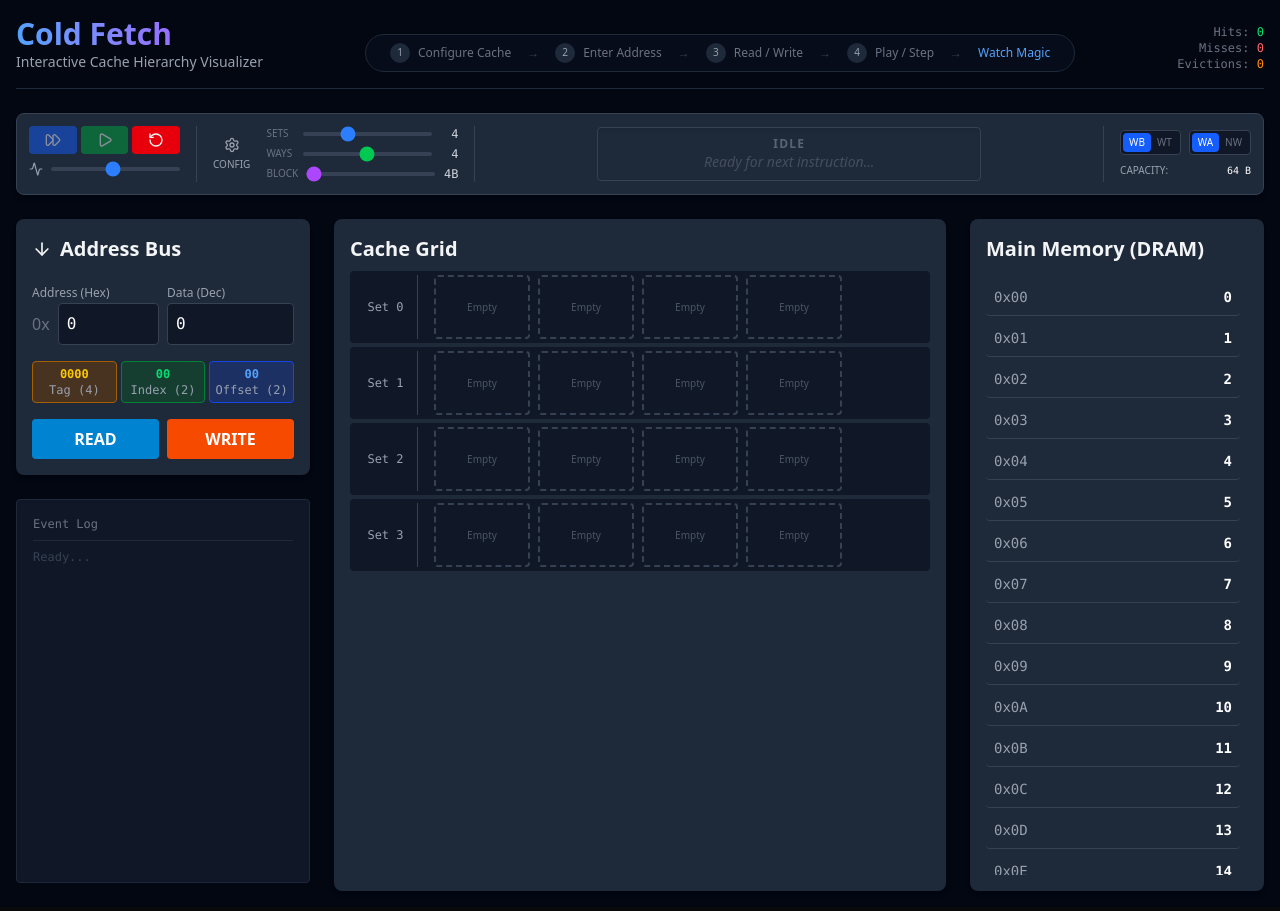
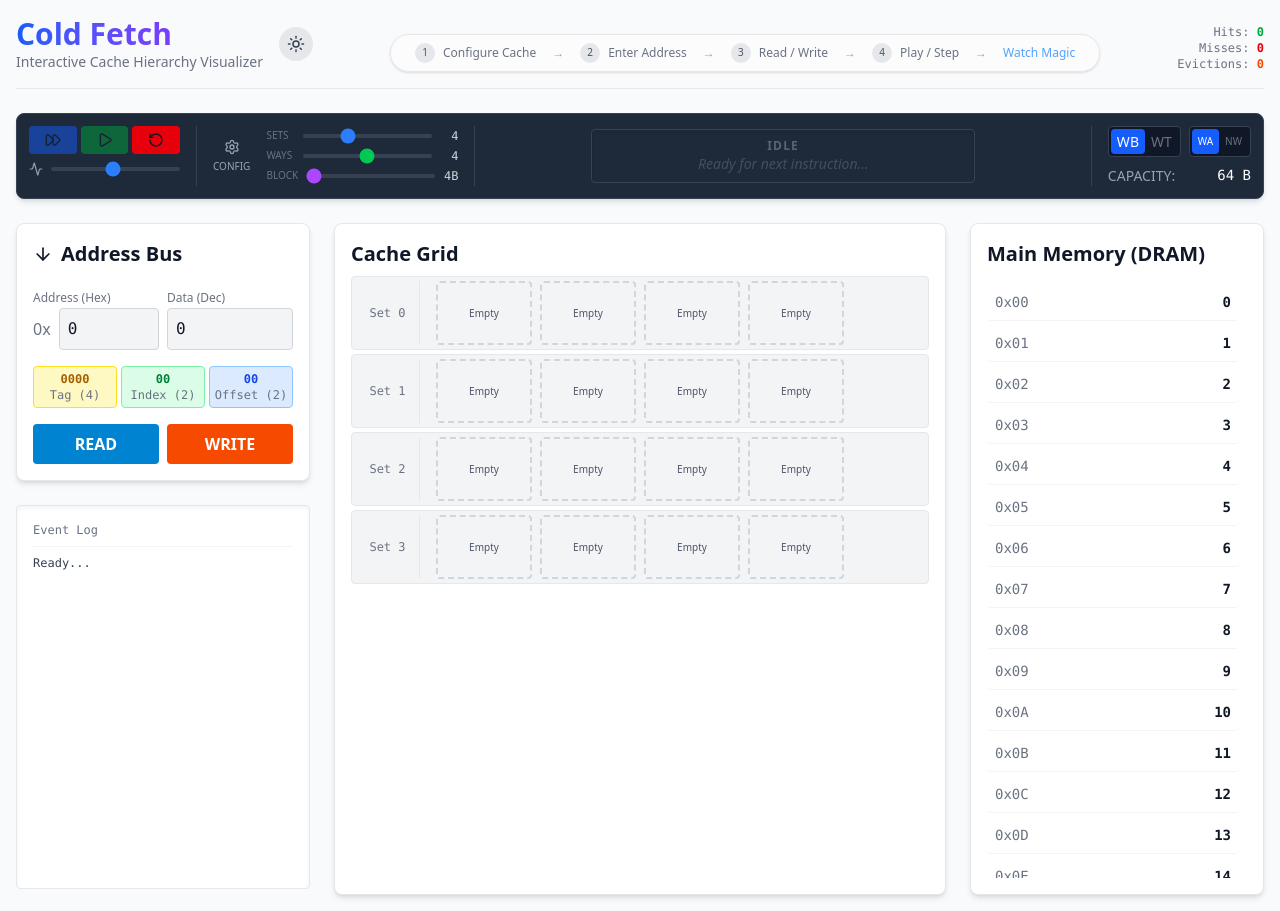
Before and after one commit to sohambagchi/cold-fetch, a React (Vite) app: page / in a window 1280 px wide. Built offline with nearby package versions, Linux system fonts and the light colour scheme.

Commit message:
light mode doesn't work

```diff
--- a/src/App.tsx
+++ b/src/App.tsx
@@ -1,4 +1,5 @@
 import { useEffect, useState } from 'react';
+import { Moon, Sun } from 'lucide-react';
 import { useCacheEngine } from './hooks/useCacheEngine';
 import { ControlPanel } from './components/ControlPanel';
 import { AddressBus } from './components/AddressBus';
@@ -23,15 +24,39 @@ function App() {
   const [isPlaying, setIsPlaying] = useState(false);
   const [playbackSpeed, setPlaybackSpeed] = useState(1000); // ms
 
+  // Dark Mode Logic
+  const [theme, setTheme] = useState<'dark' | 'light'>(() => {
+    if (typeof window !== 'undefined') {
+      return localStorage.getItem('theme') as 'dark' | 'light' || 'dark';
+    }
+    return 'dark';
+  });
+
+  useEffect(() => {
+    const root = window.document.documentElement;
+    if (theme === 'dark') {
+      root.classList.add('dark');
+    } else {
+      root.classList.remove('dark');
+    }
+    localStorage.setItem('theme', theme);
+  }, [theme]);
+
+  const toggleTheme = () => {
+    setTheme(prev => prev === 'dark' ? 'light' : 'dark');
+  };
+
   // Auto-play logic
   useEffect(() => {
-    let timer: any;
+    let timer: ReturnType<typeof setInterval>;
     if (isPlaying && isProcessing) {
       timer = setInterval(() => {
         step();
       }, playbackSpeed);
     } else if (!isProcessing && isPlaying) {
-      setIsPlaying(false);
+      // Avoid calling setState synchronously within an effect
+      const timeoutId = setTimeout(() => setIsPlaying(false), 0);
+      return () => clearTimeout(timeoutId);
     }
     return () => clearInterval(timer);
   }, [isPlaying, isProcessing, step, playbackSpeed]);
@@ -41,46 +66,55 @@ function App() {
     : null;
 
   return (
-    <div className="min-h-screen bg-gray-950 text-gray-100 p-4 font-sans selection:bg-blue-500/30">
+    <div className="min-h-screen bg-gray-50 dark:bg-gray-950 text-gray-900 dark:text-gray-100 p-4 font-sans selection:bg-blue-500/30 transition-colors duration-300">
       <div className="max-w-7xl mx-auto space-y-6">
 
         {/* Header */}
-        <header className="flex justify-between items-end border-b border-gray-800 pb-4">
-          <div>
-            <h1 className="text-3xl font-bold bg-gradient-to-r from-blue-400 to-purple-500 bg-clip-text text-transparent">
-              Cold Fetch
-            </h1>
-            <p className="text-gray-400 text-sm">Interactive Cache Hierarchy Visualizer</p>
+        <header className="flex justify-between items-end border-b border-gray-200 dark:border-gray-800 pb-4 transition-colors duration-300">
+          <div className="flex items-center gap-4">
+            <div>
+              <h1 className="text-3xl font-bold bg-gradient-to-r from-blue-600 to-purple-600 dark:from-blue-400 dark:to-purple-500 bg-clip-text text-transparent">
+                Cold Fetch
+              </h1>
+              <p className="text-gray-500 dark:text-gray-400 text-sm">Interactive Cache Hierarchy Visualizer</p>
+            </div>
+            <button
+              onClick={toggleTheme}
+              className="p-2 rounded-full bg-gray-200 dark:bg-gray-800 text-gray-700 dark:text-gray-400 hover:bg-gray-300 dark:hover:bg-gray-700 transition-colors"
+              title={theme === 'dark' ? "Switch to Light Mode" : "Switch to Dark Mode"}
+            >
+              {theme === 'dark' ? <Sun size={18} /> : <Moon size={18} />}
+            </button>
           </div>
 
-          <div className="hidden lg:flex items-center space-x-4 text-xs text-gray-500 border border-gray-800 rounded-full px-6 py-2 bg-gray-900/30">
+          <div className="hidden lg:flex items-center space-x-4 text-xs text-gray-500 border border-gray-200 dark:border-gray-800 rounded-full px-6 py-2 bg-white/50 dark:bg-gray-900/30 shadow-sm dark:shadow-none transition-colors duration-300">
             <div className="flex items-center gap-2">
-              <span className="bg-gray-800 text-gray-400 w-5 h-5 flex items-center justify-center rounded-full text-[10px]">1</span>
+              <span className="bg-gray-200 dark:bg-gray-800 text-gray-600 dark:text-gray-400 w-5 h-5 flex items-center justify-center rounded-full text-[10px]">1</span>
               <span>Configure Cache</span>
             </div>
-            <span className="text-gray-700">→</span>
+            <span className="text-gray-400 dark:text-gray-700">→</span>
             <div className="flex items-center gap-2">
-              <span className="bg-gray-800 text-gray-400 w-5 h-5 flex items-center justify-center rounded-full text-[10px]">2</span>
+              <span className="bg-gray-200 dark:bg-gray-800 text-gray-600 dark:text-gray-400 w-5 h-5 flex items-center justify-center rounded-full text-[10px]">2</span>
               <span>Enter Address</span>
             </div>
-            <span className="text-gray-700">→</span>
+            <span className="text-gray-400 dark:text-gray-700">→</span>
             <div className="flex items-center gap-2">
-              <span className="bg-gray-800 text-gray-400 w-5 h-5 flex items-center justify-center rounded-full text-[10px]">3</span>
+              <span className="bg-gray-200 dark:bg-gray-800 text-gray-600 dark:text-gray-400 w-5 h-5 flex items-center justify-center rounded-full text-[10px]">3</span>
               <span>Read / Write</span>
             </div>
-            <span className="text-gray-700">→</span>
+            <span className="text-gray-400 dark:text-gray-700">→</span>
             <div className="flex items-center gap-2">
-              <span className="bg-gray-800 text-gray-400 w-5 h-5 flex items-center justify-center rounded-full text-[10px]">4</span>
+              <span className="bg-gray-200 dark:bg-gray-800 text-gray-600 dark:text-gray-400 w-5 h-5 flex items-center justify-center rounded-full text-[10px]">4</span>
               <span>Play / Step</span>
             </div>
-            <span className="text-gray-700">→</span>
+            <span className="text-gray-400 dark:text-gray-700">→</span>
             <span className="text-blue-400 font-medium">Watch Magic</span>
           </div>
 
           <div className="text-right text-xs text-gray-500 font-mono">
-            <div>Hits: <span className="text-green-400">{stats.hits}</span></div>
-            <div>Misses: <span className="text-red-400">{stats.misses}</span></div>
-            <div>Evictions: <span className="text-orange-400">{stats.evictions}</span></div>
+            <div>Hits: <span className="text-green-600 dark:text-green-400 font-bold">{stats.hits}</span></div>
+            <div>Misses: <span className="text-red-600 dark:text-red-400 font-bold">{stats.misses}</span></div>
+            <div>Evictions: <span className="text-orange-600 dark:text-orange-400 font-bold">{stats.evictions}</span></div>
           </div>
         </header>
 
@@ -119,11 +153,11 @@ function App() {
                 The user didn't explicitly ask to move Event Log, but the left column is now very empty.
                 Let's move Event Log here to balance the height.
             */}
-            <div className="bg-gray-900 rounded p-4 h-96 overflow-y-auto font-mono text-xs border border-gray-800 shadow-inner">
-              <div className="text-gray-500 mb-2 sticky top-0 bg-gray-900 pb-2 border-b border-gray-800">Event Log</div>
+            <div className="bg-white dark:bg-gray-900 rounded p-4 h-96 overflow-y-auto font-mono text-xs border border-gray-200 dark:border-gray-800 shadow-inner dark:shadow-none transition-colors duration-300">
+              <div className="text-gray-500 mb-2 sticky top-0 bg-white dark:bg-gray-900 pb-2 border-b border-gray-100 dark:border-gray-800 transition-colors duration-300">Event Log</div>
               {events.map((e, i) => (
-                <div key={i} className={`mb-1 ${i === currentEventIndex ? 'text-white font-bold bg-gray-800 p-1 rounded' : 'text-gray-500 p-1'}`}>
-                  <span className="text-blue-500">[{e.type}]</span> {e.description}
+                <div key={i} className={`mb-1 ${i === currentEventIndex ? 'dark:text-white text-gray-900 font-bold bg-gray-100 dark:bg-gray-800 p-1 rounded' : 'text-gray-500 p-1'}`}>
+                  <span className="text-blue-600 dark:text-blue-500">[{e.type}]</span> {e.description}
                 </div>
               ))}
               {events.length === 0 && <span className="text-gray-700">Ready...</span>}
--- a/src/components/AddressBus.tsx
+++ b/src/components/AddressBus.tsx
@@ -22,48 +22,48 @@ export function AddressBus({ config, onAccess, isProcessing }: AddressBusProps)
     };
 
     return (
-        <div className="bg-gray-800 p-4 rounded-lg shadow-md space-y-4">
+        <div className="bg-white dark:bg-gray-800 p-4 rounded-lg shadow-md space-y-4 border border-gray-200 dark:border-gray-700 transition-colors duration-300">
             <h2 className="text-xl font-bold flex items-center gap-2">
                 <ArrowDown size={20} /> Address Bus
             </h2>
 
             <div className="flex gap-2">
                 <div className="flex-1">
-                    <label className="text-xs text-gray-400">Address (Hex)</label>
+                    <label className="text-xs text-gray-500 dark:text-gray-400">Address (Hex)</label>
                     <div className="flex items-center gap-2">
                         <span className="text-gray-500">0x</span>
                         <input
                             type="text"
                             value={addressInput}
                             onChange={e => setAddressInput(e.target.value)}
-                            className="bg-gray-900 border border-gray-700 rounded p-2 text-white w-full font-mono"
+                            className="bg-gray-100 dark:bg-gray-900 border border-gray-300 dark:border-gray-700 rounded p-2 text-gray-900 dark:text-white w-full font-mono transition-colors"
                         />
                     </div>
                 </div>
                 <div className="flex-1">
-                    <label className="text-xs text-gray-400">Data (Dec)</label>
+                    <label className="text-xs text-gray-500 dark:text-gray-400">Data (Dec)</label>
                     <input
                         type="number"
                         value={dataInput}
                         onChange={e => setDataInput(e.target.value)}
-                        className="bg-gray-900 border border-gray-700 rounded p-2 text-white w-full font-mono"
+                        className="bg-gray-100 dark:bg-gray-900 border border-gray-300 dark:border-gray-700 rounded p-2 text-gray-900 dark:text-white w-full font-mono transition-colors"
                     />
                 </div>
             </div>
 
             {/* Bit Breakdown Visualizer */}
             <div className="flex gap-1 text-center text-xs font-mono mt-2">
-                <div className="flex-1 bg-yellow-900/50 p-1 rounded border border-yellow-700" title="Tag">
-                    <div className="text-yellow-400 font-bold">{formatBinary(breakDown.tag, breakDown.tagBits)}</div>
-                    <div className="text-gray-400">Tag ({breakDown.tagBits})</div>
+                <div className="flex-1 bg-yellow-100 dark:bg-yellow-900/50 p-1 rounded border border-yellow-300 dark:border-yellow-700" title="Tag">
+                    <div className="text-yellow-700 dark:text-yellow-400 font-bold">{formatBinary(breakDown.tag, breakDown.tagBits)}</div>
+                    <div className="text-gray-500 dark:text-gray-400">Tag ({breakDown.tagBits})</div>
                 </div>
-                <div className="flex-1 bg-green-900/50 p-1 rounded border border-green-700" title="Index">
-                    <div className="text-green-400 font-bold">{formatBinary(breakDown.index, breakDown.indexBits)}</div>
-                    <div className="text-gray-400">Index ({breakDown.indexBits})</div>
+                <div className="flex-1 bg-green-100 dark:bg-green-900/50 p-1 rounded border border-green-300 dark:border-green-700" title="Index">
+                    <div className="text-green-700 dark:text-green-400 font-bold">{formatBinary(breakDown.index, breakDown.indexBits)}</div>
+                    <div className="text-gray-500 dark:text-gray-400">Index ({breakDown.indexBits})</div>
                 </div>
-                <div className="flex-1 bg-blue-900/50 p-1 rounded border border-blue-700" title="Offset">
-                    <div className="text-blue-400 font-bold">{formatBinary(breakDown.offset, breakDown.offsetBits)}</div>
-                    <div className="text-gray-400">Offset ({breakDown.offsetBits})</div>
+                <div className="flex-1 bg-blue-100 dark:bg-blue-900/50 p-1 rounded border border-blue-300 dark:border-blue-700" title="Offset">
+                    <div className="text-blue-700 dark:text-blue-400 font-bold">{formatBinary(breakDown.offset, breakDown.offsetBits)}</div>
+                    <div className="text-gray-500 dark:text-gray-400">Offset ({breakDown.offsetBits})</div>
                 </div>
             </div>
 
--- a/src/components/CacheGrid.tsx
+++ b/src/components/CacheGrid.tsx
@@ -9,14 +9,14 @@ interface CacheGridProps {
     currentEvent: CacheEvent | null;
 }
 
-export function CacheGrid({ cache, config: _config, currentEvent }: CacheGridProps) {
+export function CacheGrid({ cache, currentEvent }: CacheGridProps) {
     // Determine highlights from event
     const highlightSet = currentEvent?.payload?.setIndex;
     const highlightWay = currentEvent?.payload?.wayIndex;
     // const isMiss = currentEvent?.type === 'MISS';
 
     return (
-        <div className="bg-gray-800 p-4 rounded-lg shadow-md overflow-x-auto h-[672px] overflow-y-auto custom-scrollbar">
+        <div className="bg-white dark:bg-gray-800 p-4 rounded-lg shadow-md overflow-x-auto h-[672px] overflow-y-auto custom-scrollbar border border-gray-200 dark:border-gray-700 transition-colors duration-300">
             <h2 className="text-xl font-bold mb-2">Cache Grid</h2>
             <div className="space-y-1 min-w-max">
                 {cache.map((set, setIndex) => (
@@ -25,10 +25,11 @@ export function CacheGrid({ cache, config: _config, currentEvent }: CacheGridPro
                         layout
                         className={clsx(
                             "flex gap-4 p-1 rounded transition-colors",
-                            highlightSet === setIndex ? "bg-gray-700 ring-2 ring-blue-500" : "bg-gray-900"
+                            highlightSet === setIndex ? "bg-blue-50 dark:bg-gray-700 ring-2 ring-blue-500" : "bg-gray-100 dark:bg-gray-900",
+                            "border border-gray-200 dark:border-gray-700"
                         )}
                     >
-                        <div className="w-16 flex-shrink-0 flex items-center justify-center border-r border-gray-700 font-mono text-xs text-gray-400">
+                        <div className="w-16 flex-shrink-0 flex items-center justify-center border-r border-gray-200 dark:border-gray-700 font-mono text-xs text-gray-500 dark:text-gray-400">
                             Set {setIndex}
                         </div>
 
@@ -44,7 +45,7 @@ export function CacheGrid({ cache, config: _config, currentEvent }: CacheGridPro
                                         className={clsx(
                                             "w-24 h-16 border-2 rounded flex flex-col items-center justify-center p-1 relative",
                                             // Validation Border
-                                            line.valid ? (line.dirty ? "border-red-500" : "border-green-500") : "border-gray-700 border-dashed",
+                                            line.valid ? (line.dirty ? "border-red-500" : "border-green-500") : "border-gray-300 dark:border-gray-700 border-dashed",
                                             // Highlight Active Way
                                             highlightSet === setIndex && highlightWay === wayIndex ? "ring-2 ring-yellow-400 shadow-lg" : ""
                                         )}
@@ -53,8 +54,8 @@ export function CacheGrid({ cache, config: _config, currentEvent }: CacheGridPro
                                             <span className="text-gray-600 text-[10px] text-center">Empty</span>
                                         ) : (
                                             <>
-                                                <div className="text-[10px] text-gray-400 mb-0.5">Tag: {formatHex(line.tag, 2)}</div>
-                                                <div className="font-mono font-bold text-white text-base">
+                                                <div className="text-[10px] text-gray-500 dark:text-gray-400 mb-0.5">Tag: {formatHex(line.tag, 2)}</div>
+                                                <div className="font-mono font-bold text-gray-900 dark:text-white text-base">
                                                     {line.data !== null ? line.data : '-'}
                                                 </div>
                                                 <div className="absolute top-1 right-1 flex gap-1">
--- a/src/components/ControlPanel.tsx
+++ b/src/components/ControlPanel.tsx
@@ -211,8 +211,8 @@ export function ControlPanel({
                         {['write-back', 'write-through'].map((policy) => (
                             <button
                                 key={policy}
-                                onClick={() => updateConfig({ writePolicy: policy as any })}
-                                className={`px-1.5 py-0.5 text-[10px] uppercase rounded transition-colors ${config.writePolicy === policy
+                                onClick={() => updateConfig({ writePolicy: policy as 'write-back' | 'write-through' })}
+                                className={`px-1.5 py-0.5 text-[14px] uppercase rounded transition-colors ${config.writePolicy === policy
                                     ? 'bg-blue-600 text-white shadow-sm'
                                     : 'text-gray-500 hover:text-gray-300'
                                     }`}
@@ -226,7 +226,7 @@ export function ControlPanel({
                         {['write-allocate', 'no-write-allocate'].map((policy) => (
                             <button
                                 key={policy}
-                                onClick={() => updateConfig({ allocationPolicy: policy as any })}
+                                onClick={() => updateConfig({ allocationPolicy: policy as 'write-allocate' | 'no-write-allocate' })}
                                 className={`px-1.5 py-0.5 text-[10px] uppercase rounded transition-colors ${config.allocationPolicy === policy
                                     ? 'bg-blue-600 text-white shadow-sm'
                                     : 'text-gray-500 hover:text-gray-300'
@@ -237,7 +237,7 @@ export function ControlPanel({
                         ))}
                     </div>
                 </div>
-                <div className="flex justify-between items-center text-[10px] text-gray-400">
+                <div className="flex justify-between items-center text-[14px] text-gray-400">
                     <span className="uppercase">Capacity:</span>
                     <span className="font-mono text-white ml-2">{totalSize} B</span>
                 </div>
--- a/src/components/DRAMView.tsx
+++ b/src/components/DRAMView.tsx
@@ -24,7 +24,7 @@ export function DRAMView({ memory, config, currentEvent }: DRAMViewProps) {
     }, [activeAddress]);
 
     return (
-        <div className="bg-gray-800 p-4 rounded-lg shadow-md flex flex-col h-[672px]">
+        <div className="bg-white dark:bg-gray-800 p-4 rounded-lg shadow-md flex flex-col h-[672px] border border-gray-200 dark:border-gray-700 transition-colors duration-300">
             <h2 className="text-xl font-bold mb-4">Main Memory (DRAM)</h2>
             <div className="flex-1 overflow-y-auto pr-2 space-y-1 custom-scrollbar" ref={scrollRef}>
                 {memory.map((value, address) => (
@@ -34,12 +34,12 @@ export function DRAMView({ memory, config, currentEvent }: DRAMViewProps) {
                         initial={false}
                         animate={activeAddress === address && isAccessing ? { backgroundColor: "#4f46e5", scale: 1.05 } : { backgroundColor: "transparent", scale: 1 }}
                         className={clsx(
-                            "flex justify-between items-center p-2 rounded border-b border-gray-700 font-mono text-sm",
-                            activeAddress === address ? "bg-gray-700" : ""
+                            "flex justify-between items-center p-2 rounded border-b border-gray-100 dark:border-gray-700 font-mono text-sm transition-colors",
+                            activeAddress === address ? "bg-gray-100 dark:bg-gray-700" : ""
                         )}
                     >
-                        <span className="text-gray-400">0x{formatHex(address, Math.ceil(config.addressWidth / 4))}</span>
-                        <span className="text-white font-bold">{value}</span>
+                        <span className="text-gray-500 dark:text-gray-400">0x{formatHex(address, Math.ceil(config.addressWidth / 4))}</span>
+                        <span className="text-gray-900 dark:text-white font-bold">{value}</span>
                     </motion.div>
                 ))}
             </div>
--- a/src/hooks/useCacheEngine.ts
+++ b/src/hooks/useCacheEngine.ts
@@ -189,7 +189,9 @@ export function useCacheEngine() {
         if (event.type === 'UPDATE_CACHE') {
             setCache(prev => {
                 const newCache = cloneCache(prev);
+                if (!event.payload) return newCache;
                 const { setIndex, wayIndex, tag, data, dirty } = event.payload;
+                if (setIndex === undefined || wayIndex === undefined) return newCache;
                 const line = newCache[setIndex].ways[wayIndex];
                 if (tag !== undefined) line.tag = tag;
                 if (data !== undefined) line.data = data;
@@ -201,7 +203,9 @@ export function useCacheEngine() {
         } else if (event.type === 'UPDATE_LRU') {
             setCache(prev => {
                 const newCache = cloneCache(prev);
+                if (!event.payload) return newCache;
                 const { setIndex, wayIndex } = event.payload;
+                if (setIndex === undefined || wayIndex === undefined) return newCache;
                 newCache[setIndex].ways[wayIndex].lastUsed = Date.now();
                 return newCache;
             });
--- a/src/index.css
+++ b/src/index.css
@@ -7,7 +7,7 @@
 
 /* Custom global styles if any */
 body {
-  @apply bg-neutral-950 text-neutral-100 font-sans antialiased;
+  @apply bg-gray-50 dark:bg-neutral-950 text-gray-900 dark:text-neutral-100 font-sans antialiased transition-colors duration-300;
 }
 
 @layer utilities {
```
Also changed, not shown: src/lib/types.ts (+9 -1 lines).
